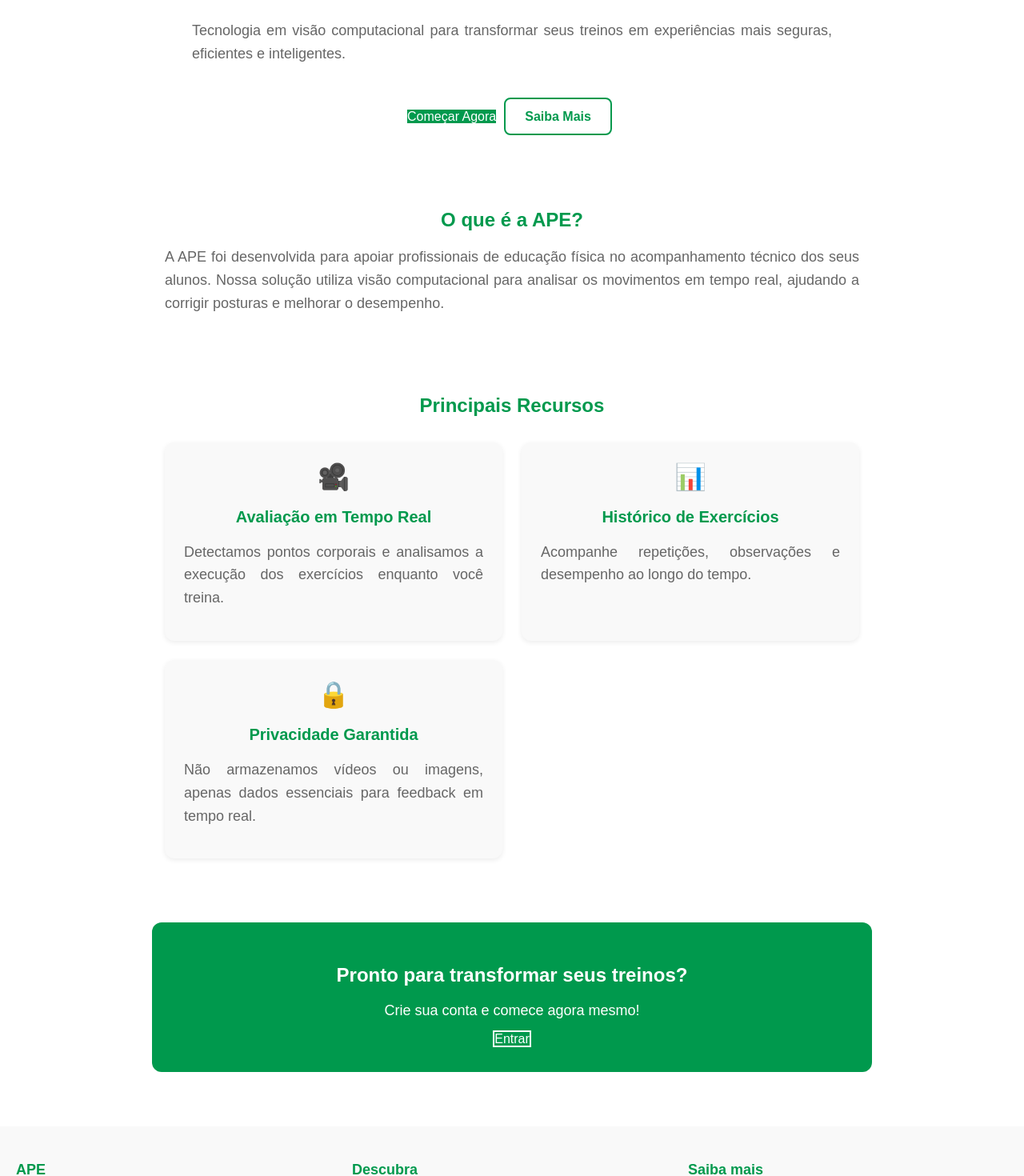
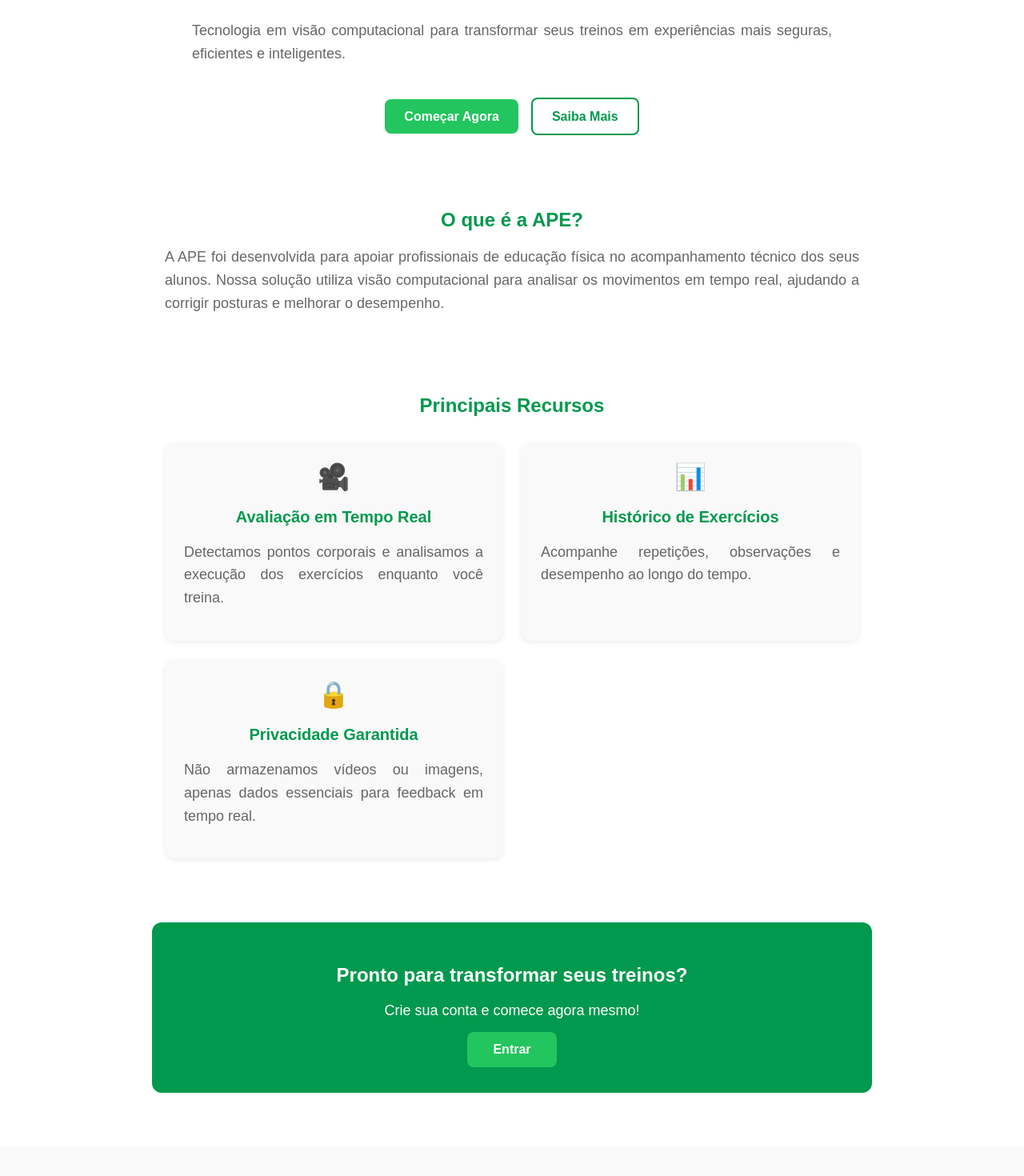
Before and after one commit to lucassantuss/ape-web, a React (Create React App) app: page / in a window 1280 px wide. Shown: the part 308-1778 px from the top of the page at 80% size. Built offline with nearby package versions, Linux system fonts and the light colour scheme.

Commit message:
styles: botoes home

```diff
--- a/src/pages/Home/index.js
+++ b/src/pages/Home/index.js
@@ -16,7 +16,7 @@ export default function Home() {
                         em experiências mais seguras, eficientes e inteligentes.
                     </p>
                     <div className="hero-buttons">
-                        <Link to="/login" id="btn-home-primary" className="button-info-2">Começar Agora</Link>
+                        <Link to="/login" id="btn-home-primary" className="btn-primary">Começar Agora</Link>
                         <Link to="/quem-somos" id="btn-home-secondary" className="btn-secondary">Saiba Mais</Link>
                     </div>
                 </div>
@@ -55,7 +55,7 @@ export default function Home() {
             <section id="home-cta" className="home-cta">
                 <h2>Pronto para transformar seus treinos?</h2>
                 <p>Crie sua conta e comece agora mesmo!</p>
-                <Link to="/login" id="btn-home-cta" className="button-info-2">Entrar</Link>
+                <Link to="/login" id="btn-home-cta" className="btn-home-cta">Entrar</Link>
             </section>
         </div>
     );
```
